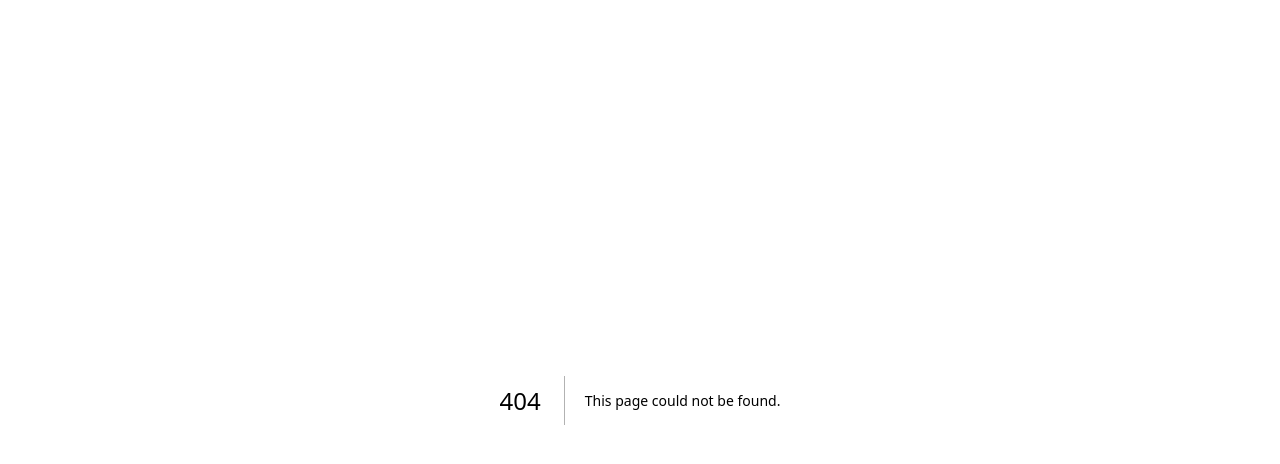
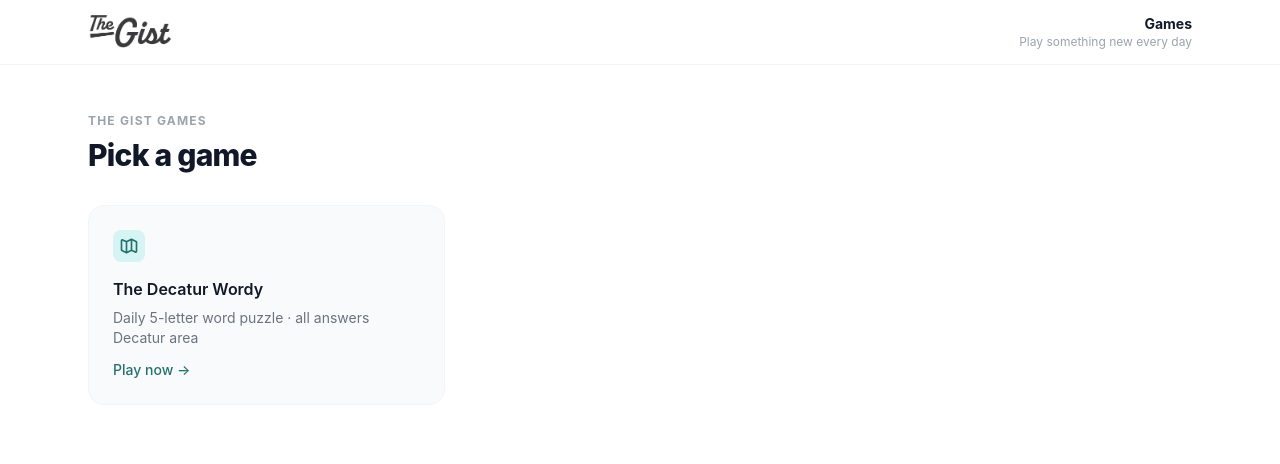
Before and after one commit to Chadly1957/the-gist, a Next.js app: page /games in a window 1280 px wide. Before the commit this address had no page. Shown: the top 464 px of the page. Built offline with nearby package versions, Linux system fonts and the light colour scheme.

Commit message:
Add Games page with tiled game list, replacing Wordy nav item
The homepage nav and footer now link to /games instead of /wordy.
The new page shows a tile grid of available games, starting with
The Decatur Wordy.

```diff
--- /dev/null
+++ b/app/games/page.tsx
@@ -0,0 +1,68 @@
+import Link from "next/link";
+import Logo from "@/components/Logo";
+
+interface Game {
+  name: string;
+  description: string;
+  href: string;
+  icon: JSX.Element;
+}
+
+const games: Game[] = [
+  {
+    name: "The Decatur Wordy",
+    description: "Daily 5-letter word puzzle · all answers Decatur area",
+    href: "/wordy",
+    icon: (
+      <svg className="w-5 h-5 text-green-700" fill="none" viewBox="0 0 24 24" stroke="currentColor" strokeWidth={2}>
+        <path strokeLinecap="round" strokeLinejoin="round" d="M9 20l-5.447-2.724A1 1 0 013 16.382V5.618a1 1 0 011.447-.894L9 7m0 13l6-3m-6 3V7m6 10l4.553 2.276A1 1 0 0021 18.382V7.618a1 1 0 00-.553-.894L15 4m0 13V4m0 0L9 7" />
+      </svg>
+    ),
+  },
+];
+
+export default function GamesPage() {
+  return (
+    <div className="min-h-screen bg-white flex flex-col">
+      <header className="border-b border-gray-100 py-3">
+        <div className="max-w-6xl mx-auto px-6 flex items-center justify-between">
+          <Link href="/"><Logo className="h-10 w-auto" /></Link>
+          <div className="text-right">
+            <p className="text-sm font-bold text-gray-900">Games</p>
+            <p className="text-xs text-gray-400">Play something new every day</p>
+          </div>
+        </div>
+      </header>
+
+      <main className="flex-1 max-w-6xl mx-auto w-full px-6 py-12">
+        <p className="text-xs font-bold uppercase tracking-widest text-gray-400 mb-2">
+          The Gist Games
+        </p>
+        <h1 className="text-3xl font-extrabold text-gray-900 tracking-tight mb-8">
+          Pick a game
+        </h1>
+
+        <div className="grid sm:grid-cols-3 gap-4">
+          {games.map((game) => (
+            <Link
+              key={game.href}
+              href={game.href}
+              className="group block rounded-2xl border border-gray-100 bg-gray-50 hover:border-green-200 hover:bg-green-50 transition-colors p-6"
+            >
+              <div className="w-8 h-8 rounded-lg bg-green-100 flex items-center justify-center mb-4">
+                {game.icon}
+              </div>
+              <p className="font-semibold text-gray-900 leading-snug group-hover:text-green-800 transition-colors">
+                {game.name}
+              </p>
+              <p className="text-sm text-gray-500 mt-2">{game.description}</p>
+              <p className="text-sm text-green-700 font-medium mt-3">
+                Play now →
+              </p>
+            </Link>
+          ))}
+        </div>
+      </main>
+    </div>
+  );
+}
--- a/app/page.tsx
+++ b/app/page.tsx
@@ -116,8 +116,8 @@ export default function LandingPage() {
             <Logo className="h-10 sm:h-14 w-auto" />
           </div>
           <nav className="flex items-center gap-6">
-            <Link href="/wordy" className="text-sm font-semibold text-gray-700 hover:text-gray-900 transition-colors">
-              Wordy
+            <Link href="/games" className="text-sm font-semibold text-gray-700 hover:text-gray-900 transition-colors">
+              Games
             </Link>
             <Link href="/sponsor" className="text-sm font-semibold text-green-700 hover:text-green-800 transition-colors">
               Advertise
@@ -380,7 +380,7 @@ export default function LandingPage() {
             <Logo className="h-8 sm:h-10 w-auto" />
           </div>
           <div className="flex items-center gap-6 text-xs text-gray-400">
-            <Link href="/wordy" className="hover:text-gray-600 transition-colors">Wordy</Link>
+            <Link href="/games" className="hover:text-gray-600 transition-colors">Games</Link>
             <Link href="/sponsor" className="hover:text-gray-600 transition-colors">Advertise</Link>
             <Link href="/unsubscribe" className="hover:text-gray-600 transition-colors">Unsubscribe</Link>
             <span>&copy; {new Date().getFullYear()} The Gist Decatur</span>
```
